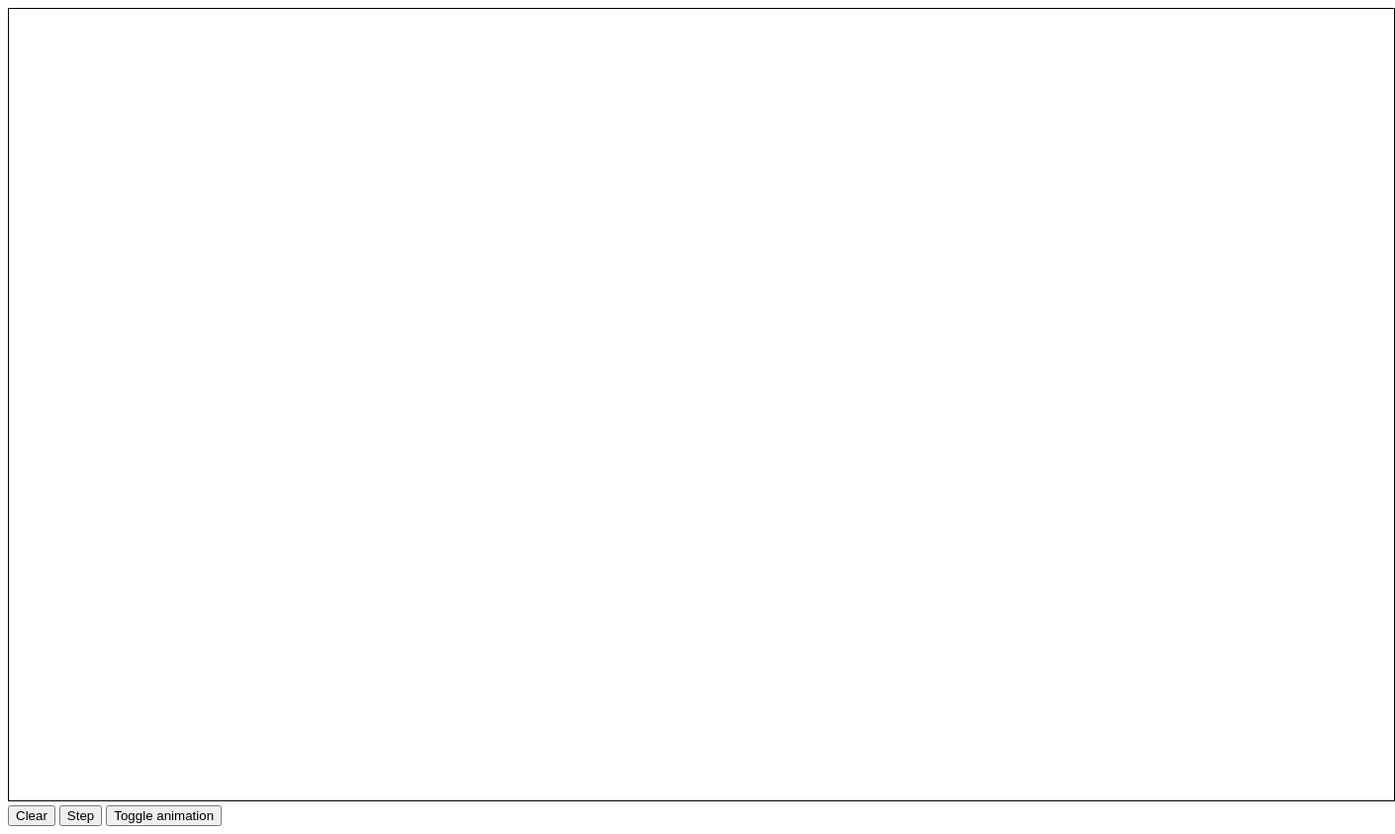
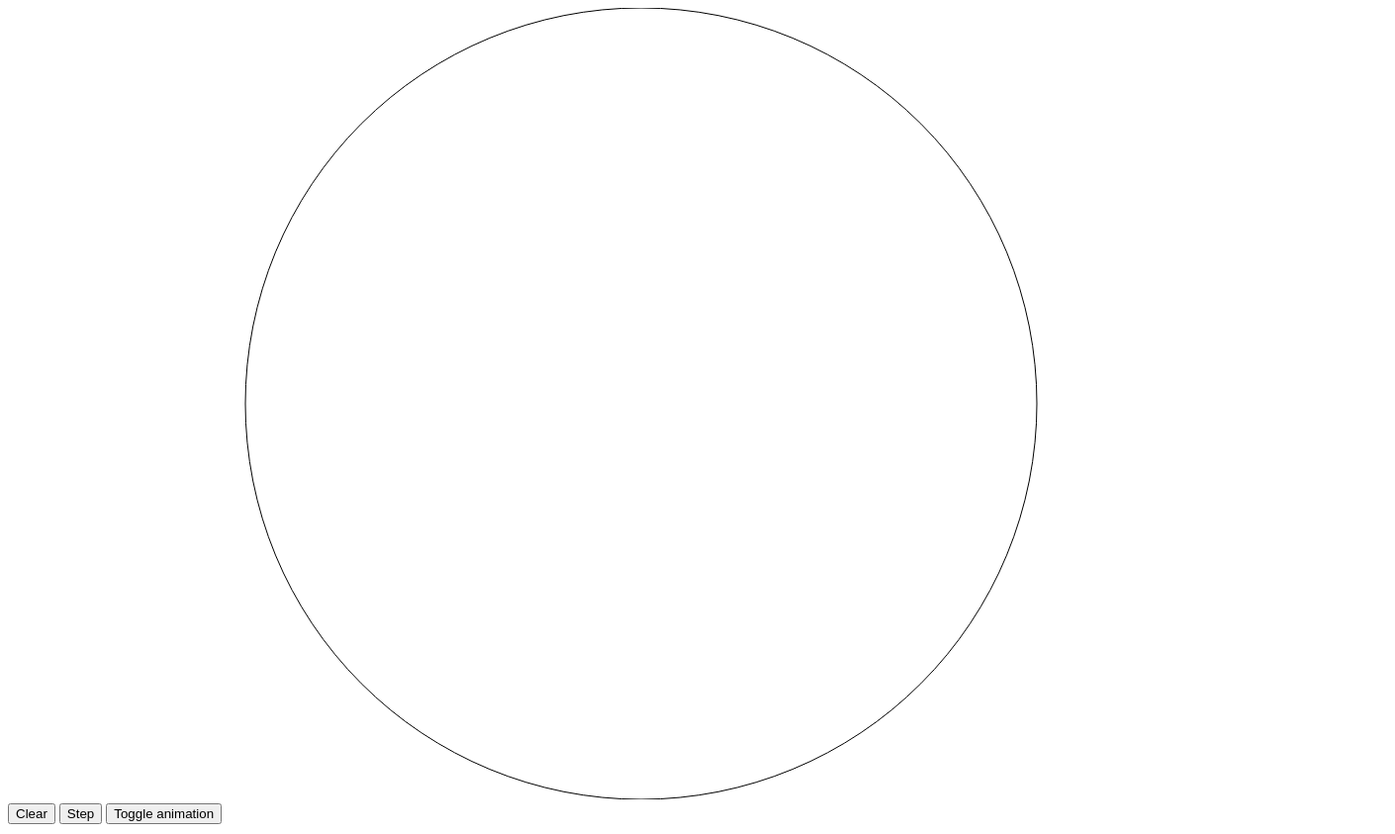
Before and after one commit to swbuchanan/discrete-geometric-flows, a plain HTML site: page index.html in a window 1280 px wide. Shown: the whole page at 99% size, 1410 px wide, since content can reach past the window. Drawn offline with Linux system fonts and the light colour scheme.

Commit message:
start adding hyperbolic geometry

```diff
--- a/flow.js
+++ b/flow.js
@@ -9,11 +9,14 @@ class Vertex extends Vector {
 }
 class Canvas {
     canvas;
+    ctx;
     curves;
     toggleButton;
+    clearButton;
     stepButton;
     animating;
     animationId = null;
+    geometry;
     addEventListeners() {
         console.log("added click listener");
         // listener for clicking on the canvas
@@ -34,16 +37,39 @@ class Canvas {
             this.curves[0].printVertices();
             this.flowStep();
         });
+        this.clearButton.addEventListener("click", () => {
+            this.clearCurves();
+        });
     }
-    constructor(canvasId) {
+    constructor(canvasId, geometry = "euclidean") {
         console.log(`created a canvas with ID ${canvasId}`);
         this.canvas = document.getElementById(canvasId);
-        // const ctx = this.canvas.getContext("2d");
+        this.ctx = this.canvas.getContext("2d");
         this.curves = [];
+        this.geometry = geometry;
         this.toggleButton = document.getElementById("toggleAnimationButton");
         this.stepButton = document.getElementById("stepButton");
+        this.clearButton = document.getElementById("clearButton");
         this.animating = false;
         this.addEventListeners();
+    }
+    resizeCanvas() {
+        console.log("resizing");
+        this.canvas.width = window.innerWidth;
+        this.canvas.height = window.innerHeight;
+        if (this.geometry = "hyperbolic") {
+            console.log("clippin");
+            this.clipToCircle();
+        }
+    }
+    clipToCircle() {
+        const radius = Math.min(this.canvas.width, this.canvas.height) / 2;
+        this.ctx.beginPath();
+        this.ctx.arc(this.canvas.width / 2, this.canvas.height / 2, radius, 0, Math.PI * 2);
+        this.ctx.strokeStyle = "black";
+        this.ctx.lineWidth = 1;
+        this.ctx.stroke();
+        this.ctx.clip();
     }
     drawCurves() {
         for (const curve of this.curves) {
@@ -60,6 +86,13 @@ class Canvas {
     addCurve(curve) {
         this.curves.push(curve);
         console.log(`added a curve to canvas ${this.canvas.id}`);
+    }
+    clearCurves() {
+        this.curves = [];
+        if (this.animating) {
+            this.toggleAnimation();
+        }
+        this.ctx.clearRect(0, 0, this.canvas.width, this.canvas.height);
     }
     flowStep() {
         for (const curve of this.curves) {
@@ -235,7 +268,9 @@ class FlowCurve {
     }
 }
 document.addEventListener("DOMContentLoaded", () => {
-    const canvas = new Canvas("networkFlowCanvas");
+    const canvas = new Canvas("networkFlowCanvas", "hyperbolic");
+    window.addEventListener("resize", canvas.resizeCanvas);
+    canvas.resizeCanvas();
     // hi
     const canvasCurve = new FlowCurve();
     canvas.addCurve(canvasCurve);
--- a/index.html
+++ b/index.html
@@ -6,7 +6,7 @@
     <title>Canvas Curve</title>
 </head>
 <body>
-    <canvas id="networkFlowCanvas" width="1400" height="800" style="border:1px solid #000000;"></canvas>
+    <canvas id="networkFlowCanvas" width="1400" height="800" style="border:0px solid #000000;"></canvas>
     <button id="clearButton">Clear</button>
     <button id="stepButton">Step</button>
     <button id="toggleAnimationButton">Toggle animation</button>
```
Also changed, not shown: flow.ts (+58 -3 lines), 2 other files.
